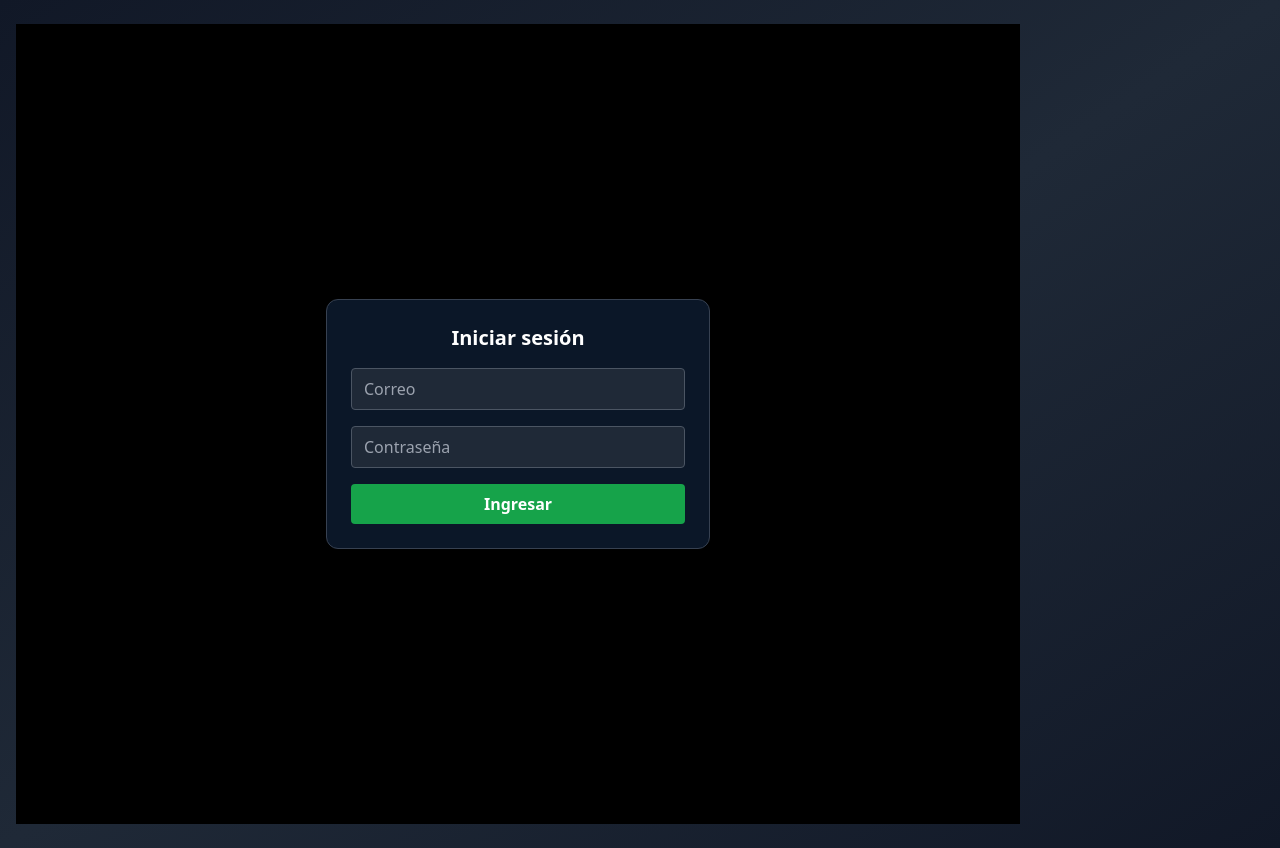
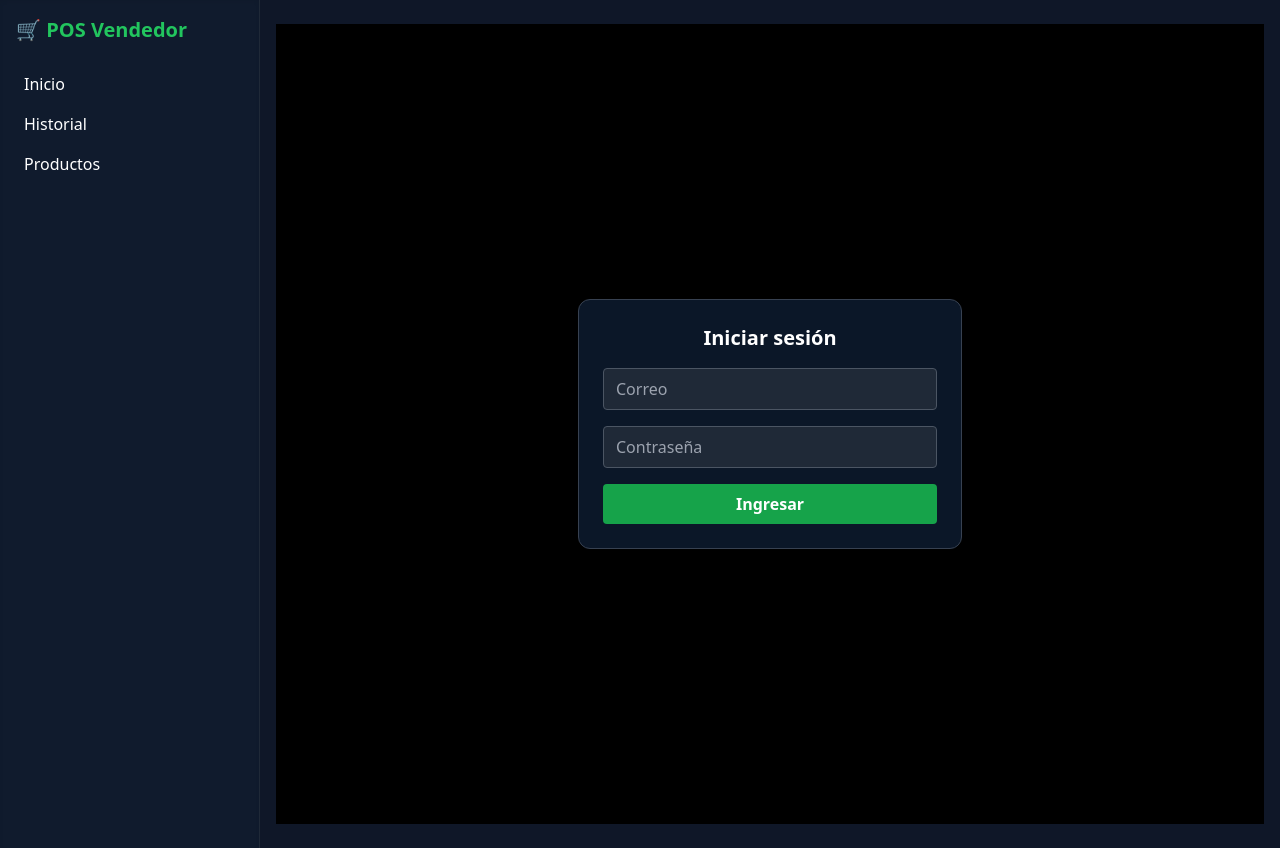
Before and after one commit to ramirofff/fast-final, a Next.js app: page / in a window 1280 px wide. Built offline with nearby package versions, Linux system fonts and the light colour scheme.

Commit message:
Update layout.tsx

```diff
--- a/app/layout.tsx
+++ b/app/layout.tsx
@@ -1,22 +1,27 @@
 import '../styles/globals.css';
-
-export const metadata = {
-  title: 'Gestion de ventas v1',
-  description: 'Sistema de ventas rápidas',
-};
 
 export default function RootLayout({ children }: { children: React.ReactNode }) {
   return (
     <html lang="es">
       <head>
-        {/* 🟢 Soporte PWA */}
         <link rel="manifest" href="/manifest.json" />
         <meta name="theme-color" content="#16a34a" />
         <meta name="viewport" content="width=device-width, initial-scale=1, maximum-scale=1, user-scalable=no" />
       </head>
-        <body className="bg-gradient-to-br from-gray-900 via-gray-800 to-gray-900 text-white min-h-screen">
-        <div className="flex flex-col min-h-screen">
-            <main className="flex-1 w-full max-w-screen-2xl mx-auto px-4 py-6 lg:pr-[260px]">
+      <body className="bg-[#0f1728] text-white min-h-screen font-sans">
+        <div className="flex min-h-screen w-full">
+          <aside className="hidden lg:block w-[260px] bg-[#101b2d] border-r border-gray-800 shadow-inner p-4">
+            {/* Podés meter aquí navegación vertical o branding */}
+            <h1 className="text-xl font-bold text-green-500">🛒 POS Vendedor</h1>
+            <nav className="mt-6 space-y-2">
+              {/* íconos de navegación opcionales */}
+              <button className="block w-full text-left px-2 py-1 rounded hover:bg-green-700/30">Inicio</button>
+              <button className="block w-full text-left px-2 py-1 rounded hover:bg-green-700/30">Historial</button>
+              <button className="block w-full text-left px-2 py-1 rounded hover:bg-green-700/30">Productos</button>
+            </nav>
+          </aside>
+
+          <main className="flex-1 px-4 py-6 max-w-6xl mx-auto w-full">
             {children}
           </main>
         </div>
```
